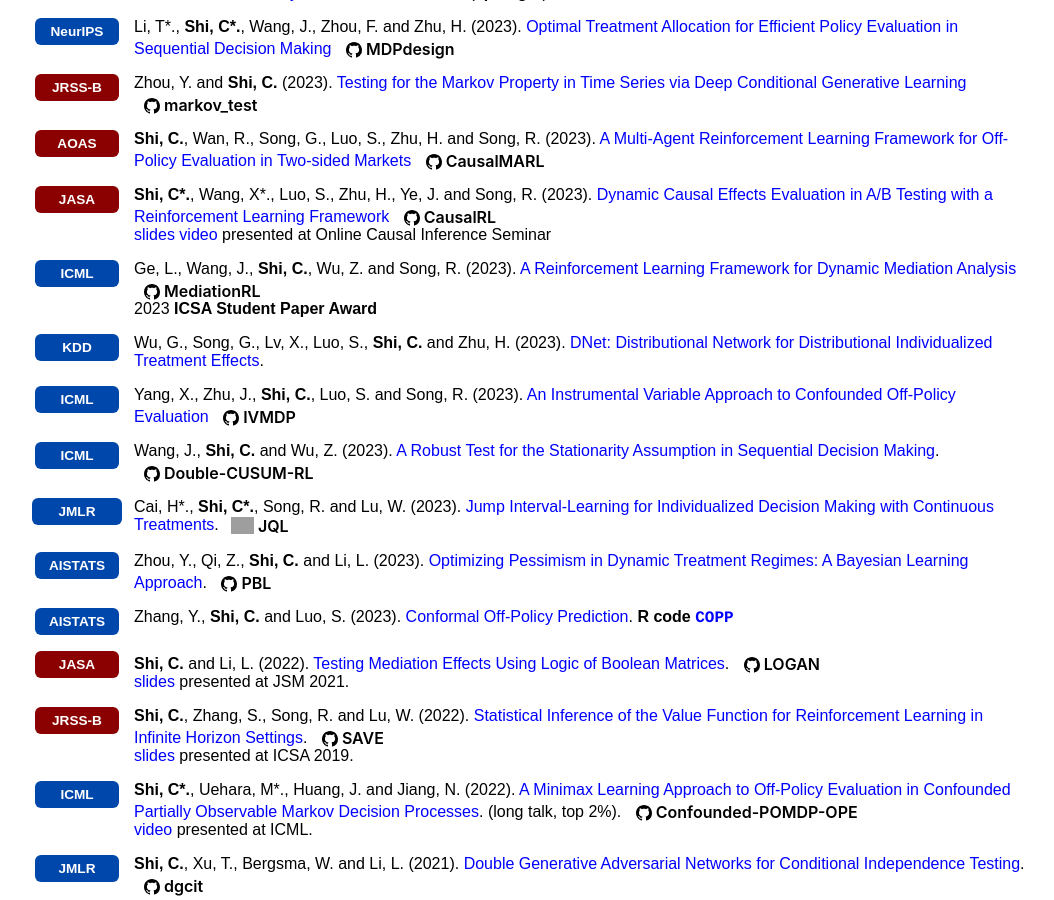
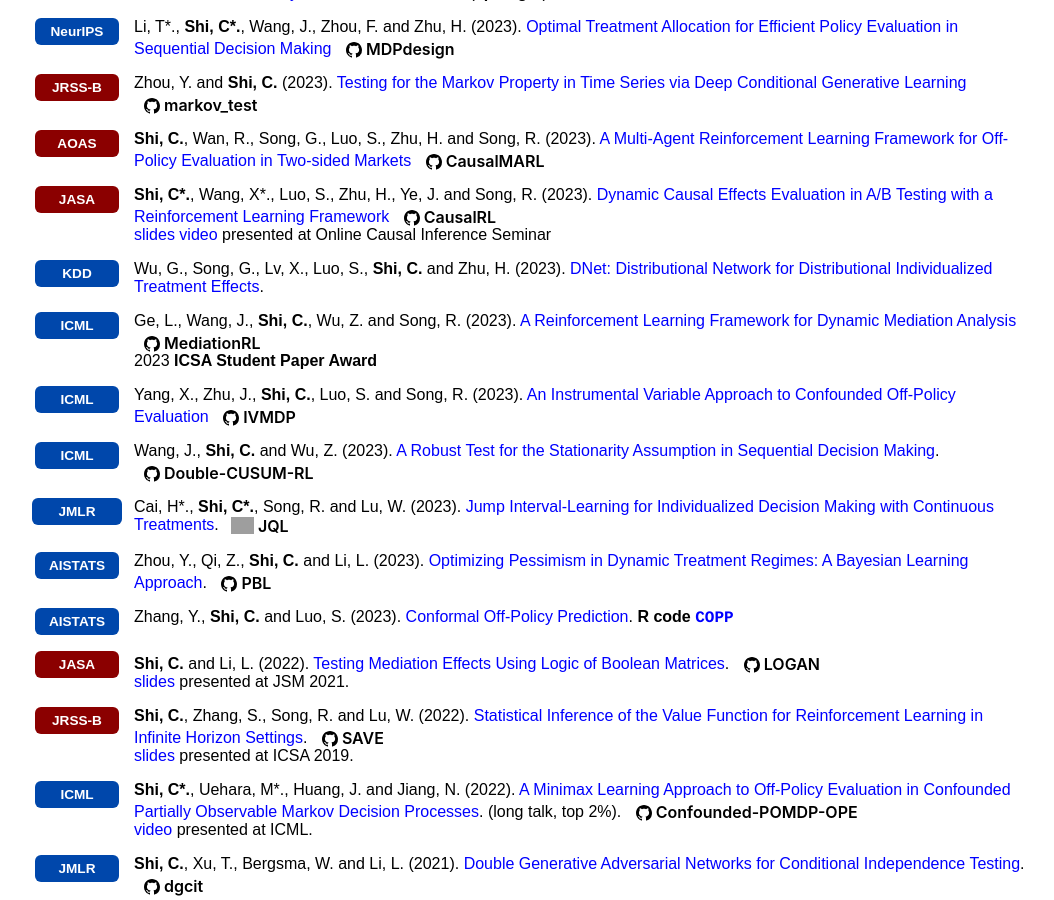
Before and after one commit to callmespring/callmespring.github.io, a Jekyll site: the page built from publication.md, in a window 1280 px wide and 900 px high, scrolled down 2741 px. Shown: the whole window, without its empty margins (108-1162 px from the left). Built offline with Jekyll 4.4.1, drawn with Linux system fonts in a browser that asks for light colours; grey boxes are pictures that could not be loaded.

Commit message:
Update publication.md

```diff
--- a/publication.md
+++ b/publication.md
@@ -396,6 +396,15 @@
 
 <div class="publication-entry" style="display: flex; align-items: flex-start; margin-bottom: 1em;">
   <div class="pub-venue" style="flex: 0 0 90px; margin-right: 12px; display: flex; align-items: center; justify-content: center;">
+    <span class="publication-logo-badge badge-ml">KDD</span>
+  </div>
+  <div class="pub-content" style="flex: 1;">
+    Wu, G., Song, G., Lv, X., Luo, S., <strong>Shi, C.</strong> and Zhu, H. (2023). <a href="https://dl.acm.org/doi/pdf/10.1145/3580305.3599809">DNet: Distributional Network for Distributional Individualized Treatment Effects</a>.
+  </div>
+</div>
+
+<div class="publication-entry" style="display: flex; align-items: flex-start; margin-bottom: 1em;">
+  <div class="pub-venue" style="flex: 0 0 90px; margin-right: 12px; display: flex; align-items: center; justify-content: center;">
     <span class="publication-logo-badge badge-ml">ICML</span>
   </div>
   <div class="pub-content" style="flex: 1;">
@@ -403,14 +412,7 @@
   </div>
 </div>
 
-<div class="publication-entry" style="display: flex; align-items: flex-start; margin-bottom: 1em;">
-  <div class="pub-venue" style="flex: 0 0 90px; margin-right: 12px; display: flex; align-items: center; justify-content: center;">
-    <span class="publication-logo-badge badge-ml">KDD</span>
-  </div>
-  <div class="pub-content" style="flex: 1;">
-    Wu, G., Song, G., Lv, X., Luo, S., <strong>Shi, C.</strong> and Zhu, H. (2023). <a href="https://dl.acm.org/doi/pdf/10.1145/3580305.3599809">DNet: Distributional Network for Distributional Individualized Treatment Effects</a>.
-  </div>
-</div>
+
 
 <div class="publication-entry" style="display: flex; align-items: flex-start; margin-bottom: 1em;">
   <div class="pub-venue" style="flex: 0 0 90px; margin-right: 12px; display: flex; align-items: center; justify-content: center;">
```
